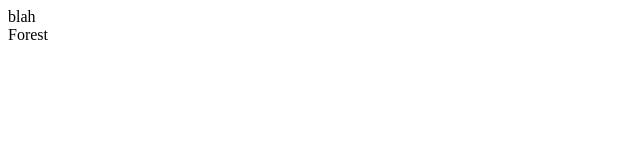
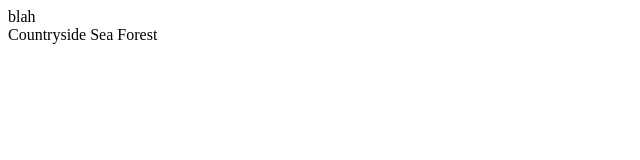
Before and after one commit to karimsaik/controlequalite, a plain HTML site: page index.html in a window 1280 px wide. Shown: the whole page, without its empty margins (0-640 px from the left). Drawn offline with Linux system fonts and the light colour scheme.

Commit message:
<span>Countryside</span><span>Sea</span>

```diff
--- a/index.html
+++ b/index.html
@@ -5,7 +5,8 @@
 	<body>
 		blah
 		<div></div>
-		<span></span>
+		<span>Countryside</span>
+		<span>Sea</span>
 		<span>Forest</span>
 	</body>
 </html>
```
